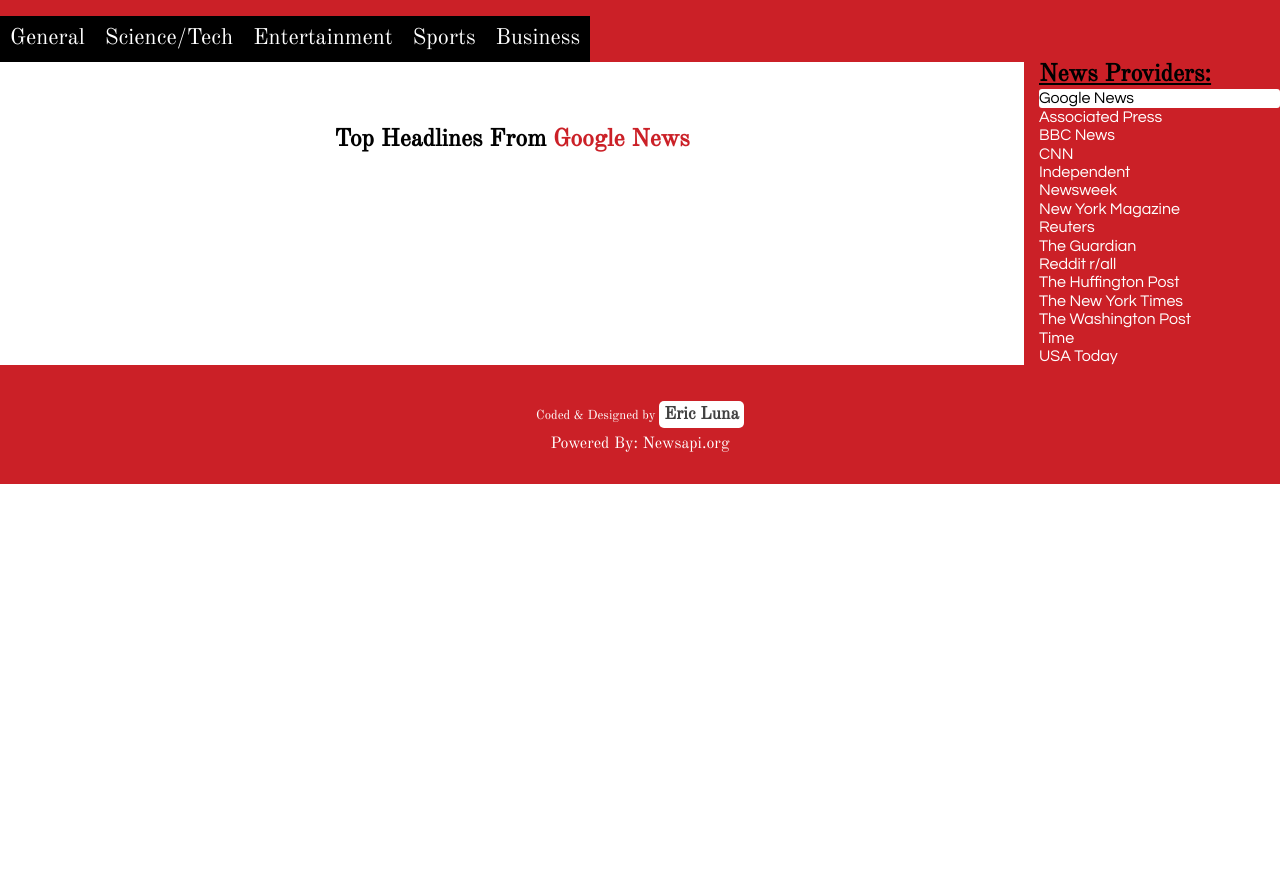
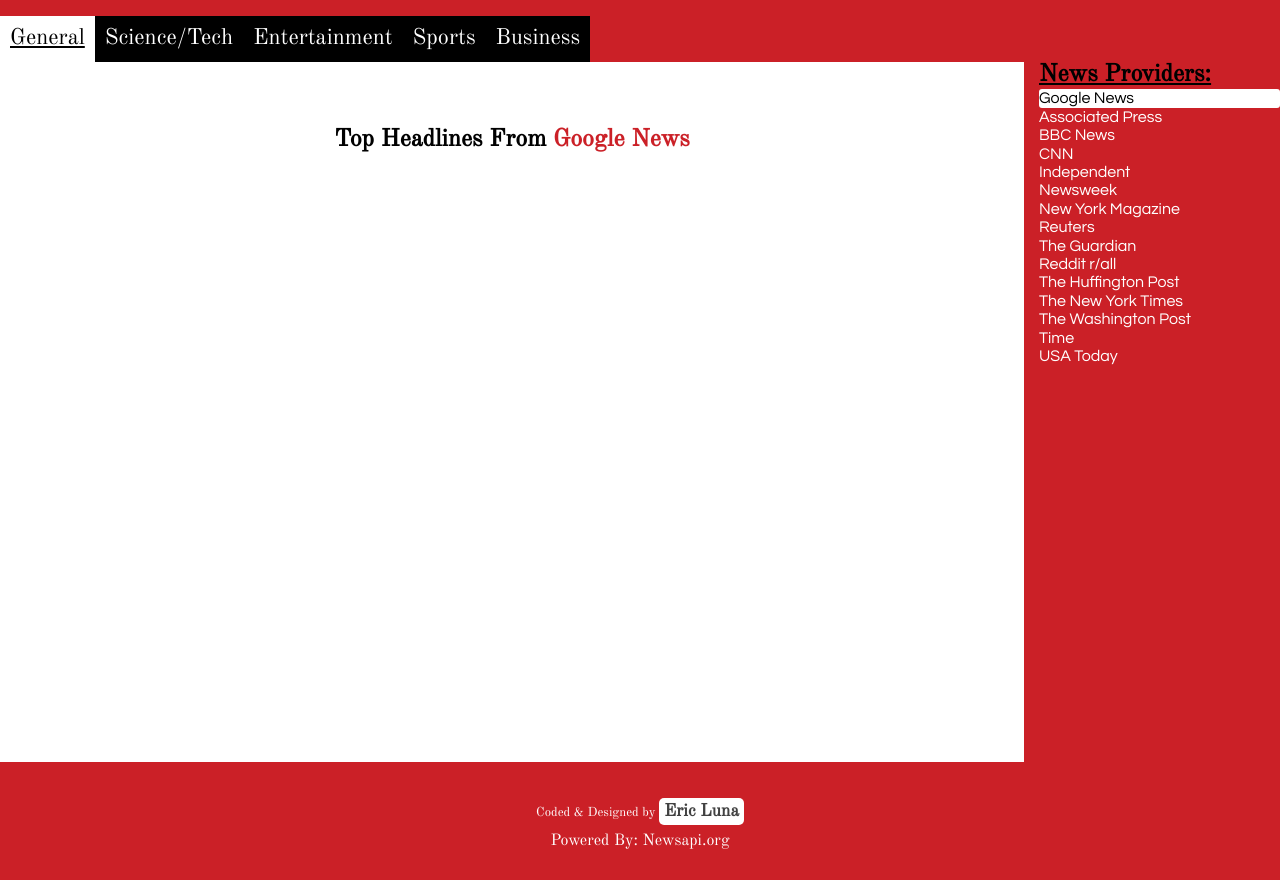
Before and after one commit to eric-luna/news, a website: page app/index.html in a window 1280 px wide. Shown: the part 69-949 px from the top of the page. Before the commit the page ends 800 px from the top, so only its background shows below. Drawn offline with nearby package versions, Linux system fonts and the light colour scheme; some packages are replaced by stand-ins of ours; no server answers; files whose address does not match are found by name.

Commit message:
added scrollbar overflow to fix content jumping

```diff
--- a/app/app.js
+++ b/app/app.js
@@ -14,7 +14,7 @@
   $routeProvider.otherwise({redirectTo: '/general'});
 }]).controller('MainCtrl', [function(){
 	var self = this;
-	self.check = '';
+	self.check = 'home';
 	self.addClass = function(link){
 		self.check=link;
 	};
--- a/app/css/src.scss
+++ b/app/css/src.scss
@@ -68,9 +68,11 @@
     display: flex;
     flex-direction: row;
     background: #fff;
+    height: 700px;
     .news-list {
         width: 100%;
         padding: 40px 0;
+        overflow: scroll;
         h2 {
             margin: auto;
             text-align: center;
--- a/app/general/general.js
+++ b/app/general/general.js
@@ -54,10 +54,7 @@
 			self.addClass(name);
 		});
     }
-
-	$http.get('https://newsapi.org/v1/articles?source='+self.sources[0].source+'&apiKey=22480be10ea14a548027c1172f4beee6').then(function(response) {
+    $http.get('https://newsapi.org/v1/articles?source='+self.sources[0].source+'&apiKey=22480be10ea14a548027c1172f4beee6').then(function(response) {
     	self.headlines = response.data.articles;
 	});
-
-
 }]);
```
Also changed, not shown: app/css/main.css, app/css/src.css, 2 other files.
